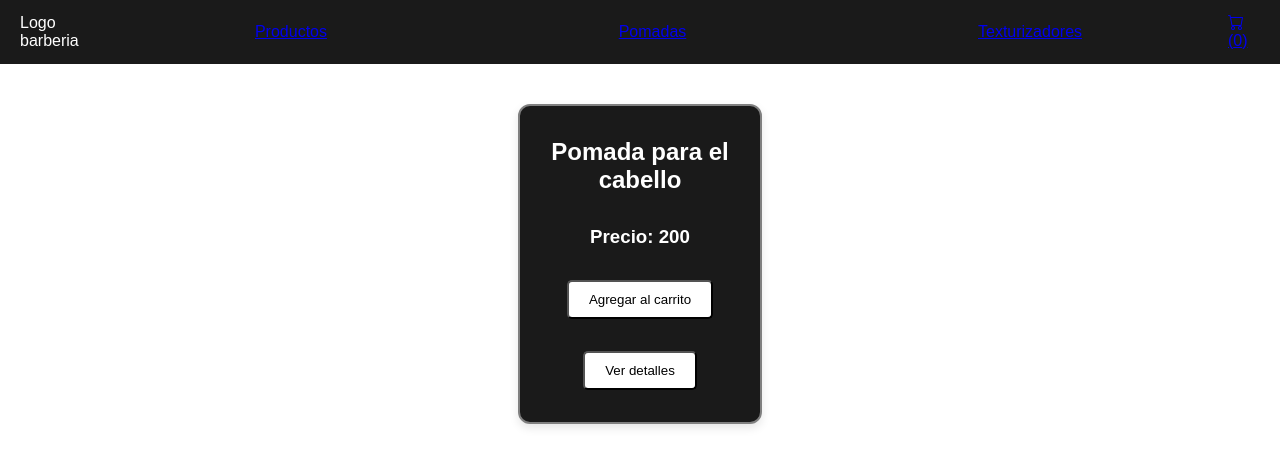
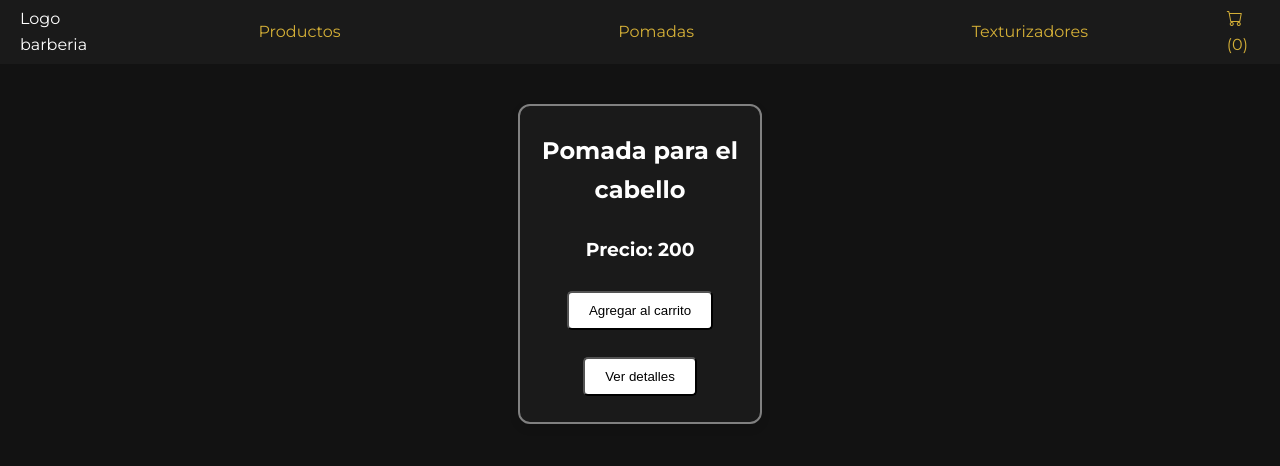
Before and after one commit to goncebatleandro/Ecommer-Barber, a React (Vite) app: page /categoria/pomadas in a window 1280 px wide. Shown: the top 466 px of the page. Built offline with nearby package versions, Linux system fonts and the light colour scheme; no server answers; the database is empty.

Commit message:
Cambios en css

```diff
--- a/package.json
+++ b/package.json
@@ -10,8 +10,11 @@
     "preview": "vite preview"
   },
   "dependencies": {
+    "@cloudinary/react": "^1.14.1",
+    "@cloudinary/url-gen": "^1.21.0",
     "bootstrap": "^5.3.3",
     "bootstrap-icons": "^1.11.3",
+    "cloudinary-react": "^1.8.1",
     "firebase": "^11.6.1",
     "react": "^18.3.1",
     "react-bootstrap": "^2.10.9",
--- a/src/App.css
+++ b/src/App.css
@@ -1,6 +1,70 @@
-* {
+/* * {
         margin: 0;
         padding: 0;
         box-sizing: border-box;
         font-family: Arial, sans-serif;
-    }
+    } *
+
+
+    /* Importamos la fuente */
+@import url('https://fonts.googleapis.com/css2?family=Montserrat:wght@400;500;600;700&display=swap');
+
+:root {
+  --primary-dark: #121212;
+  --secondary-dark: #1a1a1a;
+  --gold-accent: #d4af37;
+  --light-text: #f5f5f5;
+  --dark-text: #333;
+  --brown-accent: #8B4513;
+}
+
+* {
+  margin: 0;
+  padding: 0;
+  box-sizing: border-box;
+}
+
+body {
+  font-family: 'Montserrat', sans-serif;
+  background-color: var(--primary-dark);
+  color: var(--light-text);
+  line-height: 1.6;
+}
+
+a {
+  text-decoration: none;
+  color: var(--gold-accent);
+  transition: color 0.3s ease;
+}
+
+a:hover {
+  color: #f5d67b;
+}
+
+/* Clases utilitarias */
+.container {
+  max-width: 1200px;
+  margin: 0 auto;
+  padding: 0 2rem;
+}
+
+.btn {
+  display: inline-block;
+  padding: 0.8rem 2rem;
+  border-radius: 30px;
+  font-weight: 600;
+  border: none;
+  transition: all 0.3s ease;
+  cursor: pointer;
+}
+
+.btn-primary {
+  background-color: var(--gold-accent);
+  color: var(--dark-text);
+}
+
+.btn-primary:hover {
+  background-color: #f5d67b;
+  transform: translateY(-3px);
+  box-shadow: 0 5px 15px rgba(212, 175, 55, 0.3);
+}
--- a/src/components/ItemListContainer/ItemListContainer.css
+++ b/src/components/ItemListContainer/ItemListContainer.css
@@ -24,7 +24,7 @@
 button {
     padding: 10px 20px;
     background-color: white;
-    color: #000000; /* Texto oscuro */
+    color: #000000;
     text-decoration: none;
     border-radius: 5px;
     transition: background-color 0.3s ease, transform 0.3s ease;
--- a/src/components/Navbar/Navbar.css
+++ b/src/components/Navbar/Navbar.css
@@ -25,5 +25,5 @@
 }
 
 .links-item:hover {
-    color: rgb(225, 191, 0); /* Dorado al hacer hover */
+    color: rgb(225, 191, 0);
 }
```
Also changed, not shown: 1 other file (tests, documents, lock files or other folders).
